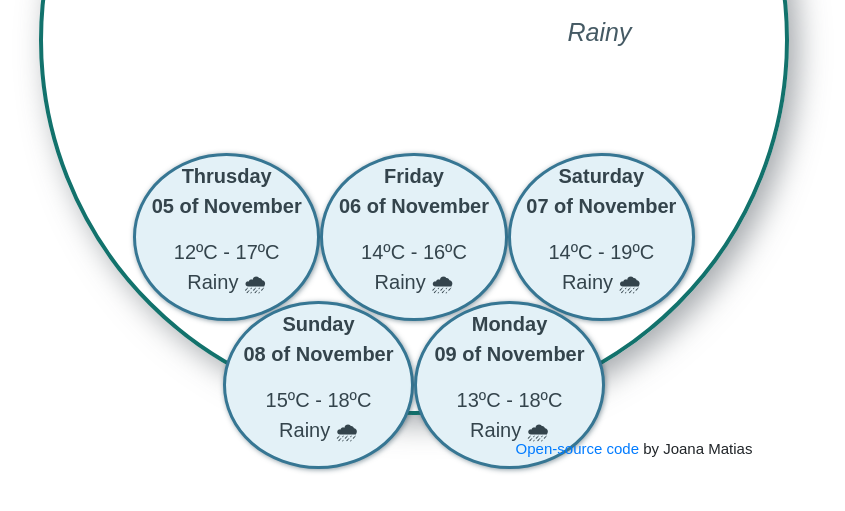
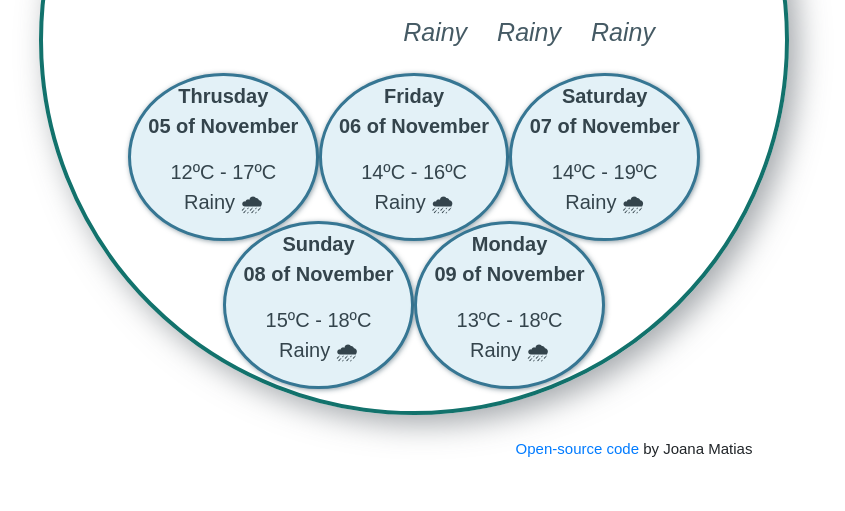
Before and after one commit to JoanaSMatias/thebegginingofalifework---weather-app, a plain HTML site: page index.html in a window 1280 px wide. Shown: the part 435-946 px from the top of the page, without its empty margins (146-991 px from the left). Drawn offline with nearby package versions, Linux system fonts and the light colour scheme; no server answers.

Commit message:
Fixing + Adding new elements
-Fixing the forecast balloons;
-Prepare to add new elements

```diff
--- a/index.html
+++ b/index.html
@@ -53,10 +53,19 @@
                     <div class="col col-xs"></div>
                 </div>
                 <div class="row">
-                    <div class="col"></div>
-                    <div class="col">
+                    <div class="col col-xs"></div>
+                    <div class="col col-xs"></div>
+                    <div class="col col-xs"></div>
+                    <div class="col-md-auto">
                         <span class="description">Rainy</span>
                     </div>
+                    <div class="col-md-auto">
+                        <span class="description">Rainy</span>
+                    </div>
+                    <div class="col-md-auto">
+                        <span class="description">Rainy</span>
+                    </div>
+                    <div class="col col-xs"></div>
                 </div>
             </div>
             <div class="row" id="row1">
--- a/src/styles.css
+++ b/src/styles.css
@@ -42,14 +42,14 @@ h5 {
 
 #row1 {
   position: relative;
-  top: 10px;
+  top: -65px;
   padding: -15px;
-  margin: 90px;
+  margin: 85px;
 }
 
 #row2 {
   position: relative;
-  bottom: 190px;
+  bottom: 265px;
   padding: -15px;
   margin: 180px;
 }
```
